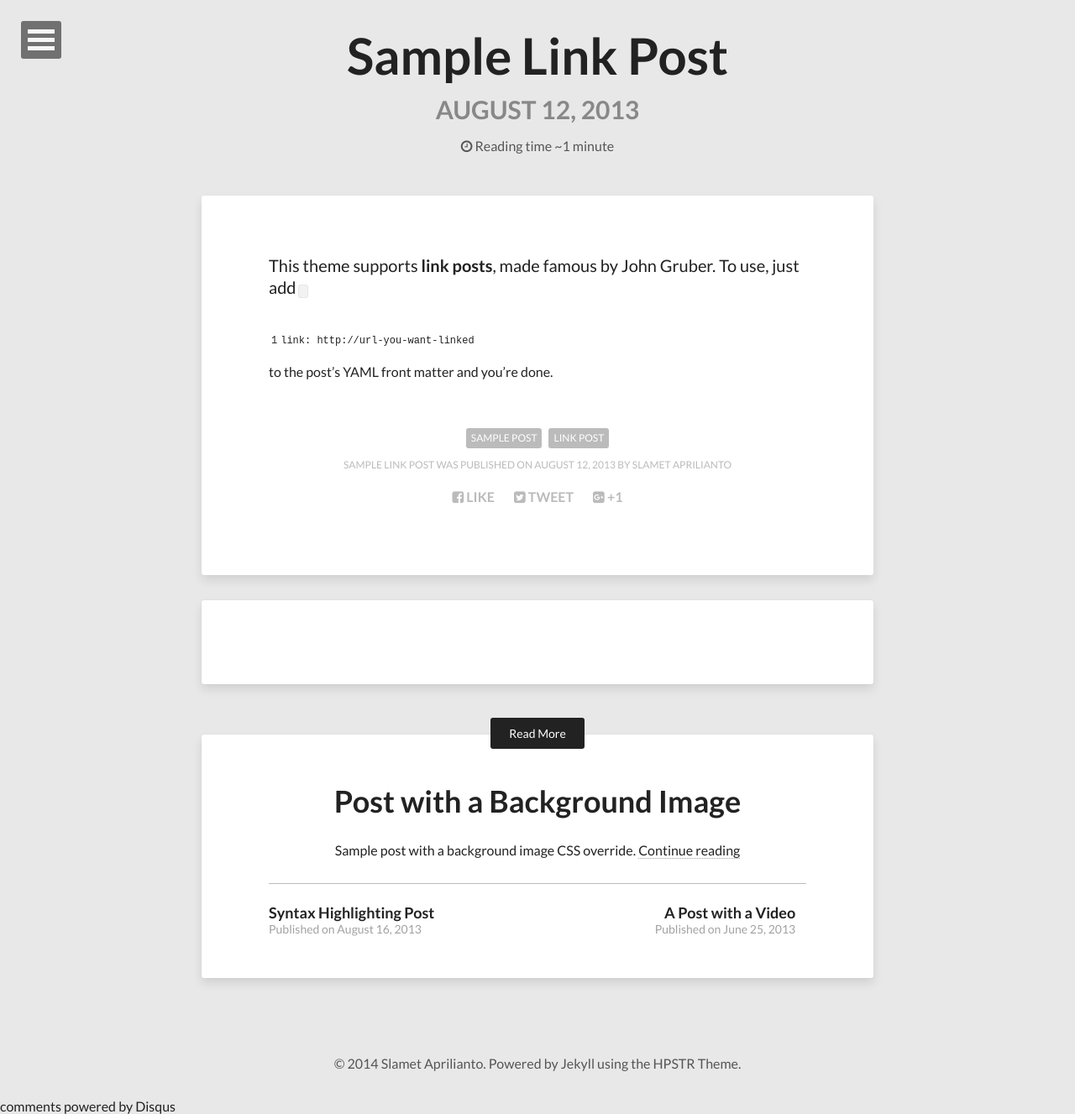
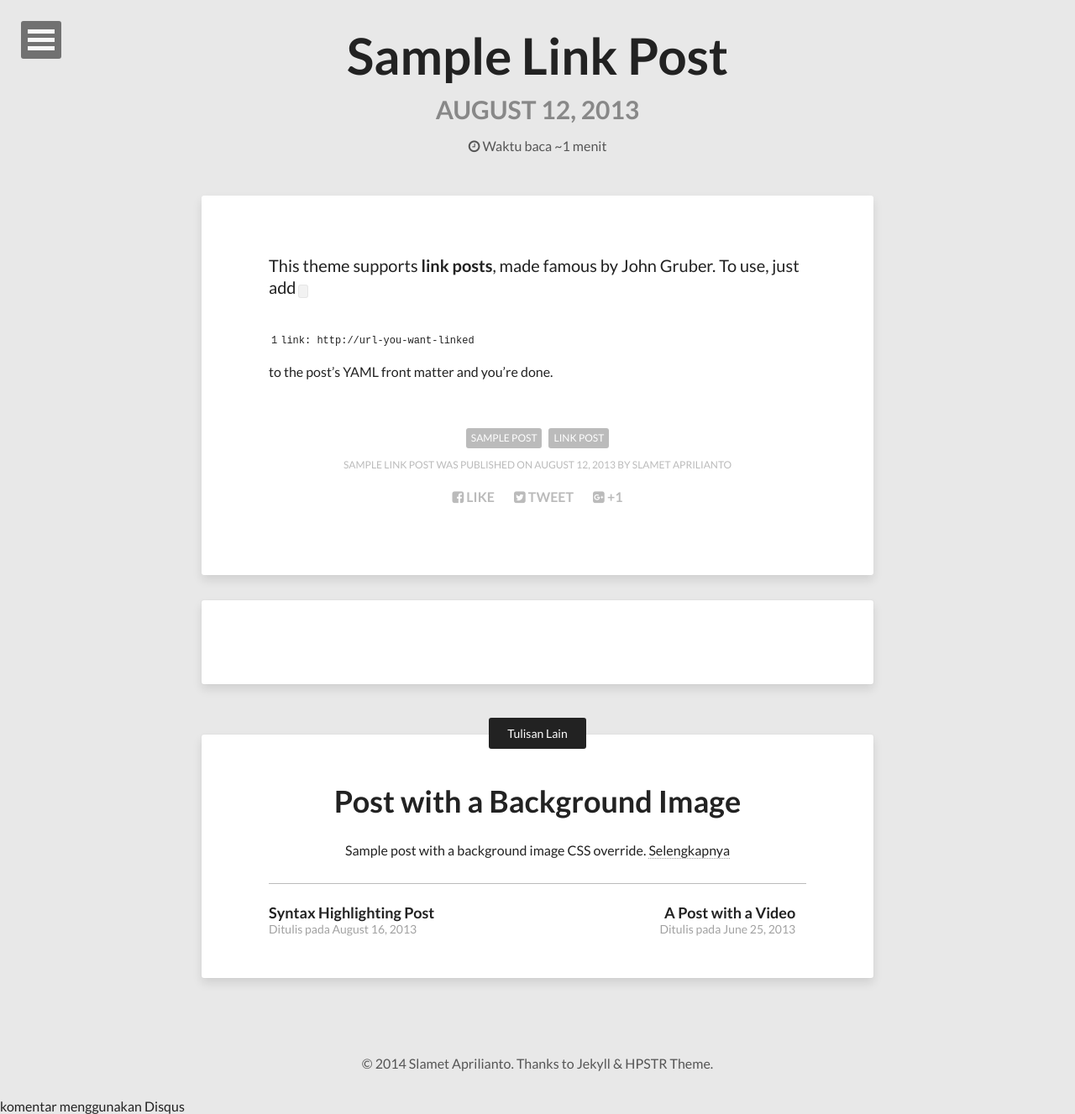
Before and after one commit to slamath/slamath.github.io, a Jekyll site: the page built from _posts/2013-08-12-sample-link-post.md, in a window 1280 px wide. Shown: the whole page at 84% size. Built offline with Jekyll 4.4.1, drawn with Linux system fonts in a browser that asks for light colours; nearby versions of some CDN libraries; comment, search, counter and statistics services are not loaded.

Commit message:
Initial commit

```diff
--- a/_includes/disqus_comments.html
+++ b/_includes/disqus_comments.html
@@ -17,5 +17,5 @@
         (document.getElementsByTagName('HEAD')[0] || document.getElementsByTagName('BODY')[0]).appendChild(s);
     }());
 </script>
-<noscript>Please enable JavaScript to view the <a href="http://disqus.com/?ref_noscript">comments powered by Disqus.</a></noscript>
-<a href="http://disqus.com" class="dsq-brlink">comments powered by <span class="logo-disqus">Disqus</span></a>
+<noscript>Mohon aktifkan Javacript untuk melihat <a href="http://disqus.com/?ref_noscript">komentar menggunakan Disqus.</a></noscript>
+<a href="http://disqus.com" class="dsq-brlink">komentar menggunakan <span class="logo-disqus">Disqus</span></a>
--- a/_includes/footer.html
+++ b/_includes/footer.html
@@ -1 +1 @@
-<span>&copy; {{ site.time | date: '%Y' }} {{ site.owner.name }}. Powered by <a href="http://jekyllrb.com">Jekyll</a> using the <a href="http://mademistakes.com/hpstr/">HPSTR Theme</a>.</span>
+<span>&copy; {{ site.time | date: '%Y' }} {{ site.owner.name }}. Thanks to <a href="http://jekyllrb.com">Jekyll</a> &amp; <a href="http://mademistakes.com/hpstr/">HPSTR Theme</a>.</span>
--- a/_includes/navigation.html
+++ b/_includes/navigation.html
@@ -1,16 +1,16 @@
 <nav id="dl-menu" class="dl-menuwrapper" role="navigation">
-	<button class="dl-trigger">Open Menu</button>
+	<button class="dl-trigger">Buka Menu</button>
 	<ul class="dl-menu">
-		<li><a href="{{ site.url }}">Home</a></li>
+		<li><a href="{{ site.url }}">Depan</a></li>
 		<li>
-			<a href="#">About</a>
+			<a href="#">Tentang</a>
 			<ul class="dl-submenu">
 				<li>
 					<img src="{{ site.url }}/images/{{ site.owner.avatar }}" alt="{{ site.owner.name }} photo" class="author-photo">
 					<h4>{{ site.owner.name }}</h4>
 					<p>{{ site.owner.bio }}</p>
 				</li>
-				<li><a href="{{ site.url }}/about/">Learn More</a></li>
+				<li><a href="{{ site.url }}/about/">Lebih Lanjut</a></li>
 				{% if site.owner.email %}<li>
 					<a href="mailto:{{ site.owner.email }}"><i class="fa fa-envelope"></i> Email</a>
 				</li>{% endif %}
@@ -46,8 +46,8 @@
 		<li>
 			<a href="#">Posts</a>
 			<ul class="dl-submenu">
-				<li><a href="{{ site.url }}/posts/">All Posts</a></li>
-				<li><a href="{{ site.url }}/tags/">All Tags</a></li>
+				<li><a href="{{ site.url }}/posts/">Semua Tulisan</a></li>
+				<li><a href="{{ site.url }}/tags/">Semua Tag</a></li>
 			</ul>
 		</li>
 		{% for link in site.links %}<li>{% if link.external %}<a href="{{ link.url }}" target="_blank">{{ link.title }}</a>{% else %}<a href="{{ site.url }}{{ link.url }}">{{ link.title }}</a>{% endif %}</li>{% endfor %}
--- a/_layouts/post-index.html
+++ b/_layouts/post-index.html
@@ -13,7 +13,7 @@
 {% include navigation.html %}
 
 <div class="entry-header">
-  {% if page.image.credit %}<div class="image-credit">Image source: <a href="{{ page.image.creditlink }}">{{ page.image.credit }}</a></div><!-- /.image-credit -->{% endif %}
+  {% if page.image.credit %}<div class="image-credit">Sumber: <a href="{{ page.image.creditlink }}">{{ page.image.credit }}</a></div><!-- /.image-credit -->{% endif %}
   {% if page.image.feature %}
     <div class="entry-image">
       <img src="{{ site.url }}/images/{{ page.image.feature }}" alt="{{ page.title }}">
--- a/_layouts/post.html
+++ b/_layouts/post.html
@@ -1,8 +1,8 @@
 <!doctype html>
-<!--[if lt IE 7]><html class="no-js lt-ie9 lt-ie8 lt-ie7" lang="en"> <![endif]-->
-<!--[if (IE 7)&!(IEMobile)]><html class="no-js lt-ie9 lt-ie8" lang="en"><![endif]-->
-<!--[if (IE 8)&!(IEMobile)]><html class="no-js lt-ie9" lang="en"><![endif]-->
-<!--[if gt IE 8]><!--> <html class="no-js" lang="en"><!--<![endif]-->
+<!--[if lt IE 7]><html class="no-js lt-ie9 lt-ie8 lt-ie7" lang="id"> <![endif]-->
+<!--[if (IE 7)&!(IEMobile)]><html class="no-js lt-ie9 lt-ie8" lang="id"><![endif]-->
+<!--[if (IE 8)&!(IEMobile)]><html class="no-js lt-ie9" lang="id"><![endif]-->
+<!--[if gt IE 8]><!--> <html class="no-js" lang="id"><!--<![endif]-->
 <head>
 {% include head.html %}
 </head>
@@ -14,7 +14,7 @@
 
 {% if page.image.feature %}
 <div class="entry-header">
-  {% if page.image.credit %}<div class="image-credit">Image source: {% if page.image.creditlink %}<a href="{{ page.image.creditlink }}">{% endif %}{{ page.image.credit }}{% if page.image.creditlink %}</a>{% endif %}</div><!-- /.image-credit -->{% endif %}
+  {% if page.image.credit %}<div class="image-credit">Sumber: {% if page.image.creditlink %}<a href="{{ page.image.creditlink }}">{% endif %}{{ page.image.credit }}{% if page.image.creditlink %}</a>{% endif %}</div><!-- /.image-credit -->{% endif %}
   <div class="entry-image">
     <img src="{{ site.url }}/images/{{ page.image.feature }}" alt="{{ page.title }}">
   </div><!-- /.entry-image -->
@@ -35,7 +35,7 @@
         <p class="entry-reading-time">
           <i class="fa fa-clock-o"></i>
           {% assign readtime = content | number_of_words | divided_by:site.words_per_minute %}
-          Reading time ~{% if readtime <= 1 %}1 minute{% else %}{{ readtime }} minutes{% endif %}
+          Waktu baca ~{% if readtime <= 1 %}1 menit{% else %}{{ readtime }} menit{% endif %}
         </p><!-- /.entry-reading-time -->
         {% endif %}
       </div><!-- /.header-title-wrap -->
@@ -49,9 +49,9 @@
         <span class="author vcard"><span class="fn"><a href="{{ site.url }}/about/" title="About {{ site.owner.name }}">{{ site.owner.name }}</a></span></span>
         {% if page.share %}<div class="social-share">
           <ul class="socialcount socialcount-small inline-list">
-            <li class="facebook"><a href="https://www.facebook.com/sharer/sharer.php?u={{ site.url }}{{ page.url }}" title="Share on Facebook"><span class="count"><i class="fa fa-facebook-square"></i> Like</span></a></li>
-            <li class="twitter"><a href="https://twitter.com/intent/tweet?text={{ site.url }}{{ page.url }}" title="Share on Twitter"><span class="count"><i class="fa fa-twitter-square"></i> Tweet</span></a></li>
-            <li class="googleplus"><a href="https://plus.google.com/share?url={{ site.url }}{{ page.url }}" title="Share on Google Plus"><span class="count"><i class="fa fa-google-plus-square"></i> +1</span></a></li>
+            <li class="facebook"><a href="https://www.facebook.com/sharer/sharer.php?u={{ site.url }}{{ page.url }}" title="Bagikan ke Facebook"><span class="count"><i class="fa fa-facebook-square"></i> Like</span></a></li>
+            <li class="twitter"><a href="https://twitter.com/intent/tweet?text={{ site.url }}{{ page.url }}" title="Bagikan ke Twitter"><span class="count"><i class="fa fa-twitter-square"></i> Tweet</span></a></li>
+            <li class="googleplus"><a href="https://plus.google.com/share?url={{ site.url }}{{ page.url }}" title="Bagikan ke Google+"><span class="count"><i class="fa fa-google-plus-square"></i> +1</span></a></li>
           </ul>
         </div><!-- /.social-share -->{% endif %}
       </footer>
@@ -61,18 +61,18 @@
     <div class="read-more">
       {% for post in site.related_posts limit:1 %}
         <div class="read-more-header">
-          <a href="{{ site.url }}{{ page.previous.url }}" class="read-more-btn">Read More</a>
+          <a href="{{ site.url }}{{ page.previous.url }}" class="read-more-btn">Tulisan Lain</a>
         </div><!-- /.read-more-header -->
         <div class="read-more-content">
           <h3><a href="{{ site.url }}{{ post.url }}" title="{{ post.title }}">{{ post.title }}</a></h3>
-          <p>{% if post.description %}{{ post.description }}{% else %}{{ post.content | strip_html | strip_newlines | truncate: 140 }}&hellip;{% endif %} <a href="{{ site.url }}{{ post.url }}">Continue reading</a></p>
+          <p>{% if post.description %}{{ post.description }}{% else %}{{ post.content | strip_html | strip_newlines | truncate: 140 }}&hellip;{% endif %} <a href="{{ site.url }}{{ post.url }}">Selengkapnya</a></p>
         </div><!-- /.read-more-content -->
       {% endfor %}
       <div class="read-more-list">
         {% for post in site.related_posts limit:2 offset:1 %}
           <div class="list-item">
             <h4><a href="{{ site.url }}{{ post.url }}" title="{{ post.title }}">{{ post.title }}</a></h4>
-            <span>Published on {{ post.date | date: "%B %d, %Y" }}</span>
+            <span>Ditulis pada {{ post.date | date: "%B %d, %Y" }}</span>
           </div><!-- /.list-item -->
         {% endfor %}
       </div><!-- /.read-more-list -->
```
Also changed, not shown: _layouts/page.html (+6 -6 lines).
